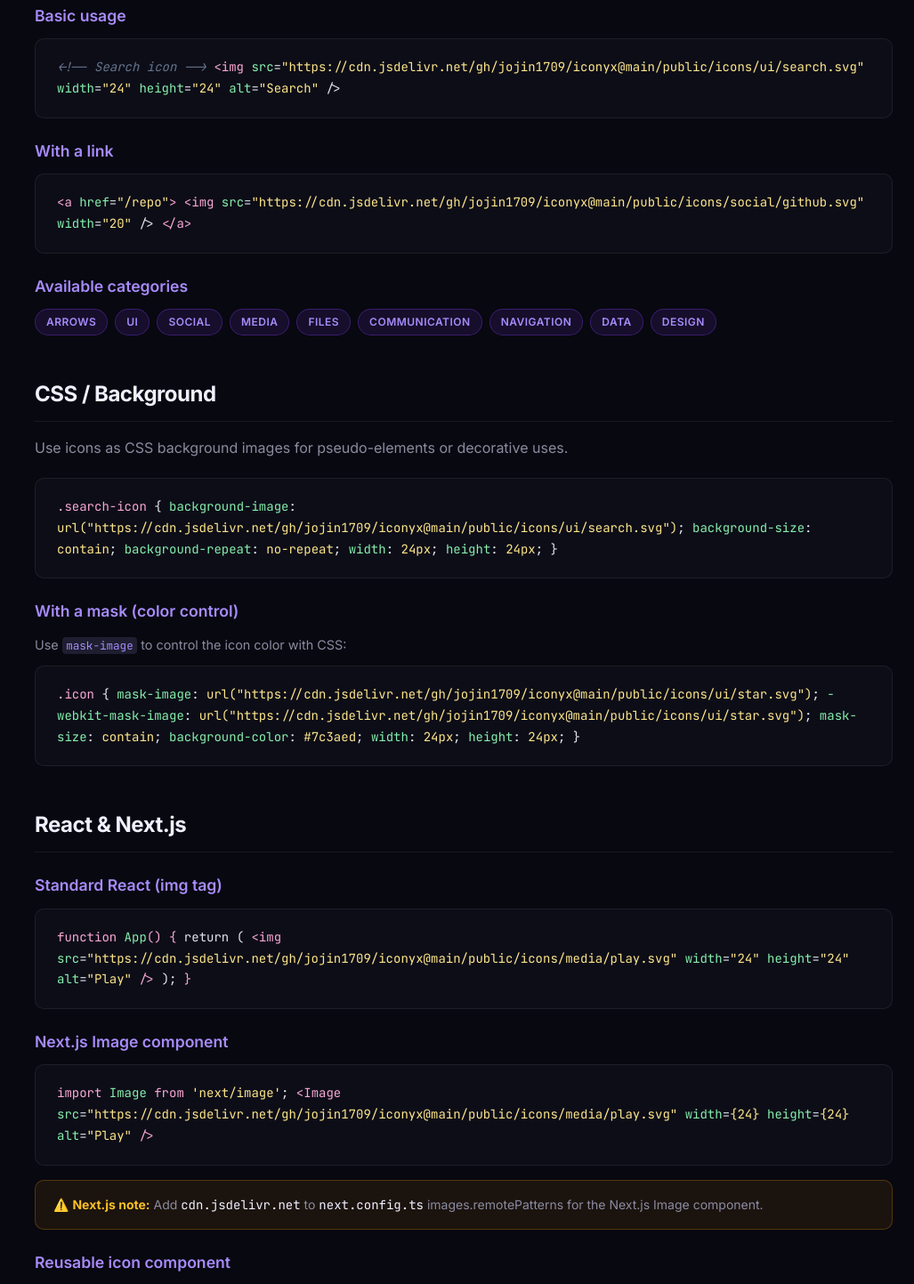
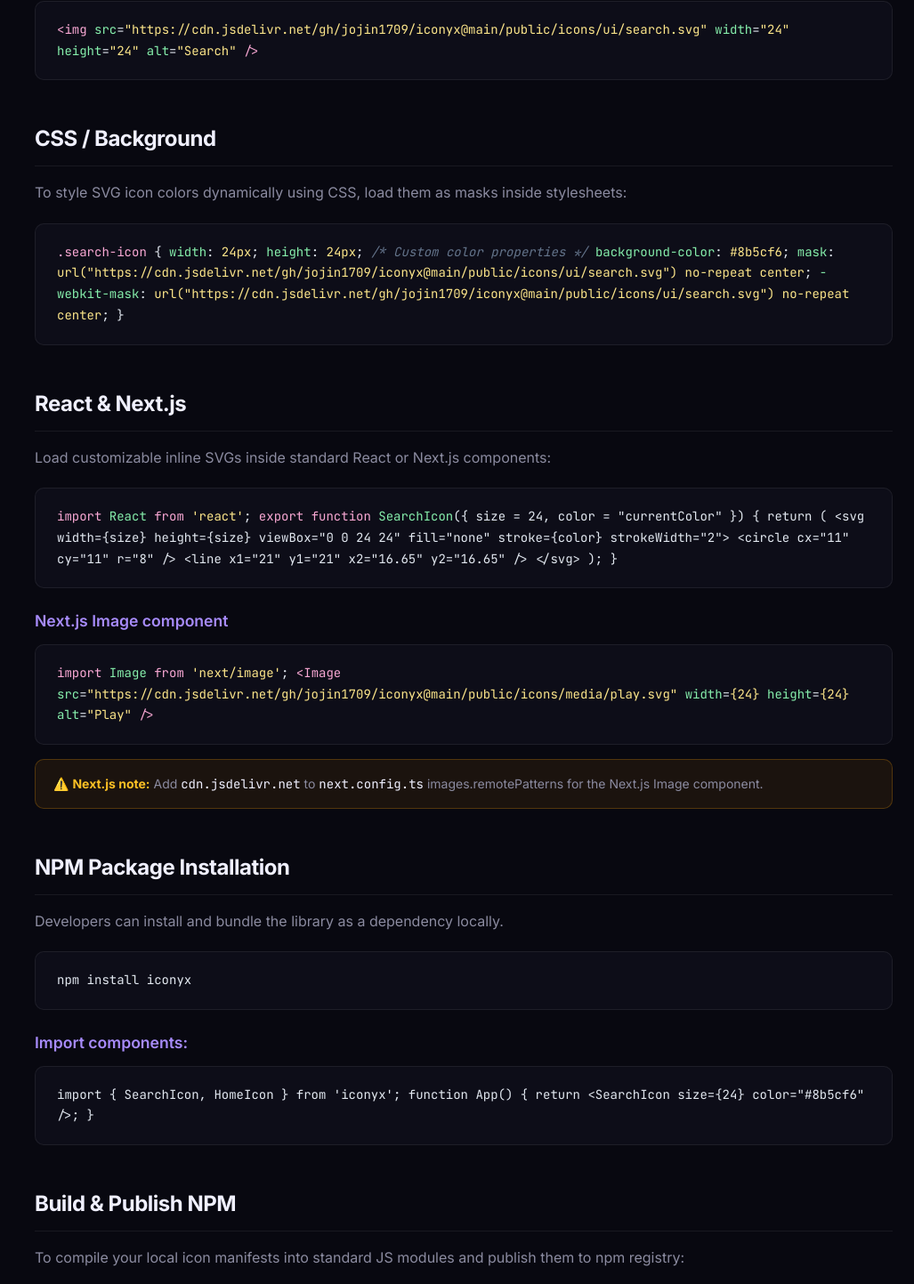
Before and after one commit to jojin1709/iconyx, a Next.js app: page /docs in a window 1280 px wide. Shown: the part 795-2238 px from the top of the page at 89% size, without its empty margins (253-1280 px from the left). Built offline with nearby package versions, Linux system fonts and the light colour scheme.

Commit message:
docs: add npm install, component import, and package compile/publish commands to readme and website docs

```diff
--- a/src/app/docs/page.tsx
+++ b/src/app/docs/page.tsx
@@ -13,6 +13,8 @@ const SECTIONS = [
   { id: 'html', label: 'HTML Usage' },
   { id: 'css', label: 'CSS / Background' },
   { id: 'react', label: 'React & Next.js' },
+  { id: 'npm', label: 'NPM Package Installation' },
+  { id: 'publish', label: 'Build & Publish NPM' },
   { id: 'styling', label: 'Styling Tips' },
   { id: 'download', label: 'Download Icons' },
 ];
@@ -20,7 +22,6 @@ const SECTIONS = [
 export default function DocsPage() {
   const exampleCdn = `${CDN_BASE}/ui/search.svg`;
   const exampleStar = `${CDN_BASE}/ui/star.svg`;
-  const exampleGithub = `${CDN_BASE}/social/github.svg`;
   const examplePlay = `${CDN_BASE}/media/play.svg`;
 
   return (
@@ -98,105 +99,65 @@ export default function DocsPage() {
                   Use icons as regular <code style={{ fontFamily: 'JetBrains Mono, monospace' }}>&lt;img&gt;</code> tags anywhere in your HTML. Works in every browser and framework.
                 </p>
 
-                <h3>Basic usage</h3>
                 <div className="code-block">
-                  <span className="token-cmt">{'<!-- Search icon -->'}</span>{'\n'}
-                  <span className="token-tag">{'<img '}</span>
-                  <span className="token-attr">src</span>=<span className="token-str">&quot;{exampleCdn}&quot;</span>{'  '}
-                  <span className="token-attr">width</span>=<span className="token-str">&quot;24&quot;</span>{'  '}
-                  <span className="token-attr">height</span>=<span className="token-str">&quot;24&quot;</span>{'  '}
-                  <span className="token-attr">alt</span>=<span className="token-str">&quot;Search&quot;</span>
-                  {' />'}
-                </div>
-
-                <h3>With a link</h3>
-                <div className="code-block">
-                  <span className="token-tag">{'<a '}</span>
-                  <span className="token-attr">href</span>=<span className="token-str">&quot;/repo&quot;</span>
-                  <span className="token-tag">{'>'}</span>{'\n'}
+                  <span className="token-tag">{'<img'}</span>{'\n'}
                   {'  '}
-                  <span className="token-tag">{'<img '}</span>
-                  <span className="token-attr">src</span>=<span className="token-str">&quot;{exampleGithub}&quot;</span>{'  '}
-                  <span className="token-attr">width</span>=<span className="token-str">&quot;20&quot;</span>
-                  {' />'}
-                  {'\n'}
-                  <span className="token-tag">{'</a>'}</span>
-                </div>
-
-                <h3>Available categories</h3>
-                <div style={{ display: 'flex', flexWrap: 'wrap', gap: '0.5rem', marginTop: '0.5rem' }}>
-                  {['arrows', 'ui', 'social', 'media', 'files', 'communication', 'navigation', 'data', 'design'].map(cat => (
-                    <span key={cat} className="badge badge-accent">{cat}</span>
-                  ))}
+                  <span className="token-attr">src</span>=<span className="token-str">&quot;{exampleCdn}&quot;</span>{'\n'}
+                  {'  '}
+                  <span className="token-attr">width</span>=<span className="token-str">&quot;24&quot;</span>{'\n'}
+                  {'  '}
+                  <span className="token-attr">height</span>=<span className="token-str">&quot;24&quot;</span>{'\n'}
+                  {'  '}
+                  <span className="token-attr">alt</span>=<span className="token-str">&quot;Search&quot;</span>{'\n'}
+                  <span className="token-tag">{'/>'}</span>
                 </div>
               </section>
 
               <section id="css" className="docs-section">
                 <h2>CSS / Background</h2>
                 <p style={{ color: 'var(--text-secondary)', marginBottom: '1.25rem', lineHeight: 1.7 }}>
-                  Use icons as CSS background images for pseudo-elements or decorative uses.
+                  To style SVG icon colors dynamically using CSS, load them as masks inside stylesheets:
                 </p>
 
                 <div className="code-block">
                   <span className="token-tag">.search-icon</span>{' {'}{'\n'}
                   {'  '}
-                  <span className="token-attr">background-image</span>: <span className="token-str">url(&quot;{exampleCdn}&quot;)</span>;{'\n'}
-                  {'  '}
-                  <span className="token-attr">background-size</span>: <span className="token-str">contain</span>;{'\n'}
-                  {'  '}
-                  <span className="token-attr">background-repeat</span>: <span className="token-str">no-repeat</span>;{'\n'}
-                  {'  '}
                   <span className="token-attr">width</span>: <span className="token-str">24px</span>;{'\n'}
                   {'  '}
                   <span className="token-attr">height</span>: <span className="token-str">24px</span>;{'\n'}
-                  {'}'}
-                </div>
-
-                <h3>With a mask (color control)</h3>
-                <p style={{ color: 'var(--text-secondary)', marginBottom: '0.75rem', fontSize: '0.9rem', lineHeight: 1.6 }}>
-                  Use <code style={{ fontFamily: 'JetBrains Mono, monospace' }}>mask-image</code> to control the icon color with CSS:
-                </p>
-                <div className="code-block">
-                  <span className="token-tag">.icon</span>{' {'}{'\n'}
                   {'  '}
-                  <span className="token-attr">mask-image</span>: <span className="token-str">url(&quot;{exampleStar}&quot;)</span>;{'\n'}
+                  <span className="token-cmt">/* Custom color properties */</span>{'\n'}
                   {'  '}
-                  <span className="token-attr">-webkit-mask-image</span>: <span className="token-str">url(&quot;{exampleStar}&quot;)</span>;{'\n'}
+                  <span className="token-attr">background-color</span>: <span className="token-str">#8b5cf6</span>;{'\n'}
                   {'  '}
-                  <span className="token-attr">mask-size</span>: <span className="token-str">contain</span>;{'\n'}
+                  <span className="token-attr">mask</span>: <span className="token-str">url(&quot;{exampleCdn}&quot;) no-repeat center</span>;{'\n'}
                   {'  '}
-                  <span className="token-attr">background-color</span>: <span className="token-str">#7c3aed</span>;{'\n'}
-                  {'  '}
-                  <span className="token-attr">width</span>: <span className="token-str">24px</span>;{'\n'}
-                  {'  '}
-                  <span className="token-attr">height</span>: <span className="token-str">24px</span>;{'\n'}
+                  <span className="token-attr">-webkit-mask</span>: <span className="token-str">url(&quot;{exampleCdn}&quot;) no-repeat center</span>;{'\n'}
                   {'}'}
                 </div>
               </section>
 
               <section id="react" className="docs-section">
-                <h2>React &amp; Next.js</h2>
+                <h2>React & Next.js</h2>
+                <p style={{ color: 'var(--text-secondary)', marginBottom: '1.25rem', lineHeight: 1.7 }}>
+                  Load customizable inline SVGs inside standard React or Next.js components:
+                </p>
 
-                <h3>Standard React (img tag)</h3>
                 <div className="code-block">
-                  <span className="token-tag">{'function '}</span>
-                  <span className="token-attr">App</span>
-                  <span className="token-tag">{'() {'}</span>{'\n'}
+                  <span className="token-tag">import </span>
+                  <span className="token-attr">React </span>
+                  <span className="token-tag">from </span>
+                  <span className="token-str">&apos;react&apos;</span>;{'\n\n'}
+                  <span className="token-tag">{'export function '}</span>
+                  <span className="token-attr">SearchIcon</span>
+                  {'({ size = 24, color = "currentColor" }) {'}{'\n'}
                   {'  return ('}{'\n'}
-                  {'    '}
-                  <span className="token-tag">{'<img'}</span>{'\n'}
-                  {'      '}
-                  <span className="token-attr">src</span>=<span className="token-str">&quot;{examplePlay}&quot;</span>{'\n'}
-                  {'      '}
-                  <span className="token-attr">width</span>=<span className="token-str">&quot;24&quot;</span>{'\n'}
-                  {'      '}
-                  <span className="token-attr">height</span>=<span className="token-str">&quot;24&quot;</span>{'\n'}
-                  {'      '}
-                  <span className="token-attr">alt</span>=<span className="token-str">&quot;Play&quot;</span>{'\n'}
-                  {'    '}
-                  <span className="token-tag">{'/>'}</span>{'\n'}
+                  {'    <svg width={size} height={size} viewBox="0 0 24 24" fill="none" stroke={color} strokeWidth="2">'}{'\n'}
+                  {'      <circle cx="11" cy="11" r="8" />'}{'\n'}
+                  {'      <line x1="21" y1="21" x2="16.65" y2="16.65" />'}{'\n'}
+                  {'    </svg>'}{'\n'}
                   {'  );'}{'\n'}
-                  <span className="token-tag">{'}'}</span>
+                  {'}'}
                 </div>
 
                 <h3>Next.js Image component</h3>
@@ -226,19 +187,38 @@ export default function DocsPage() {
                   <code style={{ fontFamily: 'JetBrains Mono, monospace', color: 'var(--text-primary)' }}>cdn.jsdelivr.net</code>
                   {' '}to <code style={{ fontFamily: 'JetBrains Mono, monospace', color: 'var(--text-primary)' }}>next.config.ts</code> images.remotePatterns for the Next.js Image component.
                 </div>
+              </section>
 
-                <h3>Reusable icon component</h3>
+              <section id="npm" className="docs-section">
+                <h2>NPM Package Installation</h2>
+                <p style={{ color: 'var(--text-secondary)', marginBottom: '1.25rem', lineHeight: 1.7 }}>
+                  Developers can install and bundle the library as a dependency locally.
+                </p>
                 <div className="code-block">
-                  <span className="token-tag">{'interface '}</span>
-                  <span className="token-attr">IconProps</span>
-                  {' { name: string; category: string; size?: number }'}{'\n\n'}
-                  <span className="token-tag">{'function '}</span>
-                  <span className="token-attr">Icon</span>
-                  {'({ name, category, size = 24 }: IconProps) {'}{'\n'}
-                  {'  const src = `https://cdn.jsdelivr.net/gh/jojin1709/iconyx@main'}{'\n'}
-                  {'    /public/icons/${category}/${name}.svg`;'}{'\n'}
-                  {'  return <img src={src} width={size} height={size} alt={name} />;'}{'\n'}
-                  {'}'}
+                  npm install iconyx
+                </div>
+                <h3>Import components:</h3>
+                <div className="code-block">
+{`import { SearchIcon, HomeIcon } from 'iconyx';
+
+function App() {
+  return <SearchIcon size={24} color="#8b5cf6" />;
+}`}
+                </div>
+              </section>
+
+              <section id="publish" className="docs-section">
+                <h2>Build & Publish NPM</h2>
+                <p style={{ color: 'var(--text-secondary)', marginBottom: '1.25rem', lineHeight: 1.7 }}>
+                  To compile your local icon manifests into standard JS modules and publish them to npm registry:
+                </p>
+                <h3>1. Compile package output (ESM, CJS, Types):</h3>
+                <div className="code-block">
+                  npm run build:package
+                </div>
+                <h3>2. Push modifications to the npm registry:</h3>
+                <div className="code-block">
+                  npm publish
                 </div>
               </section>
 
```
Also changed, not shown: 1 other file (tests, documents, lock files or other folders).
